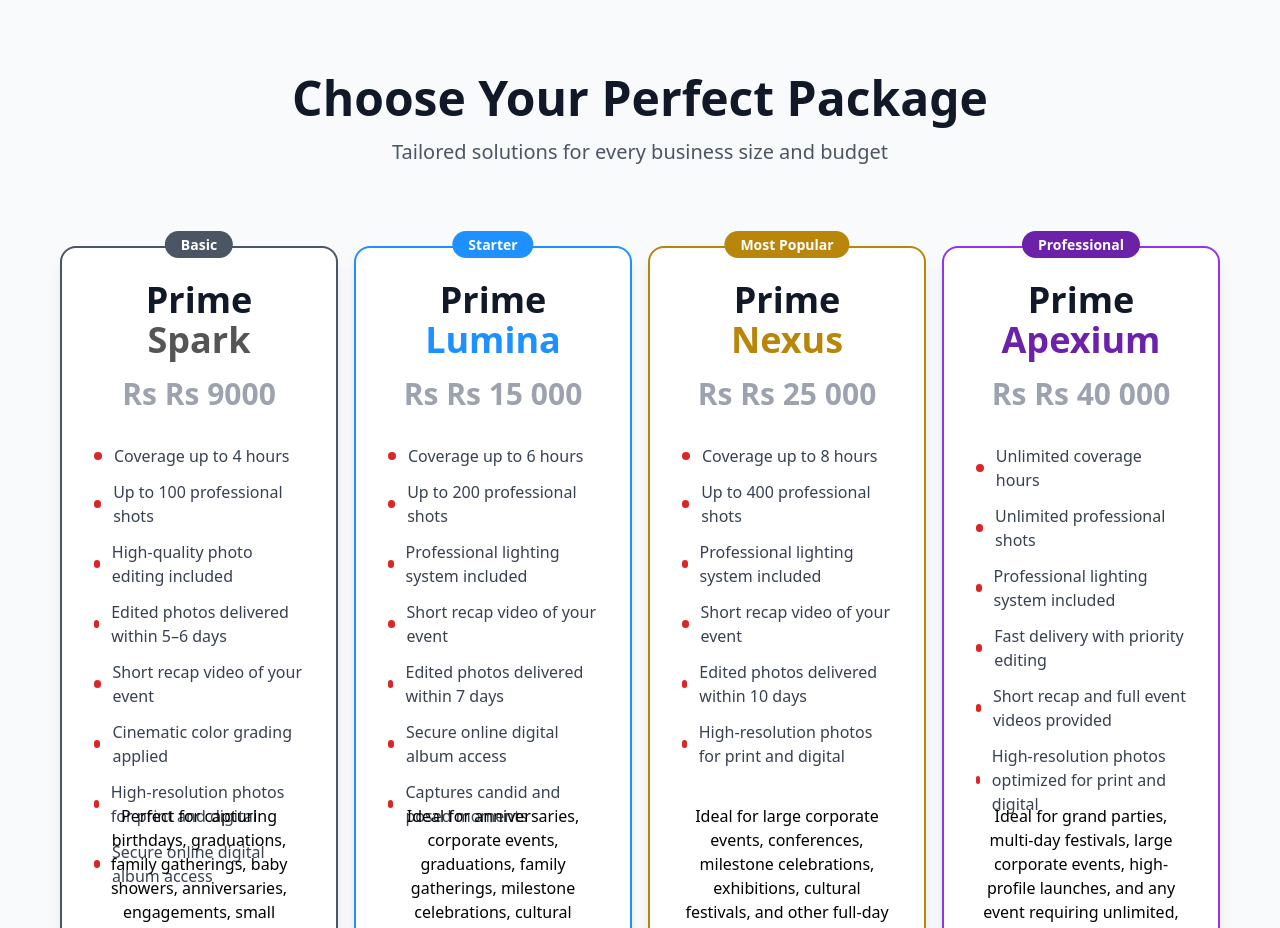
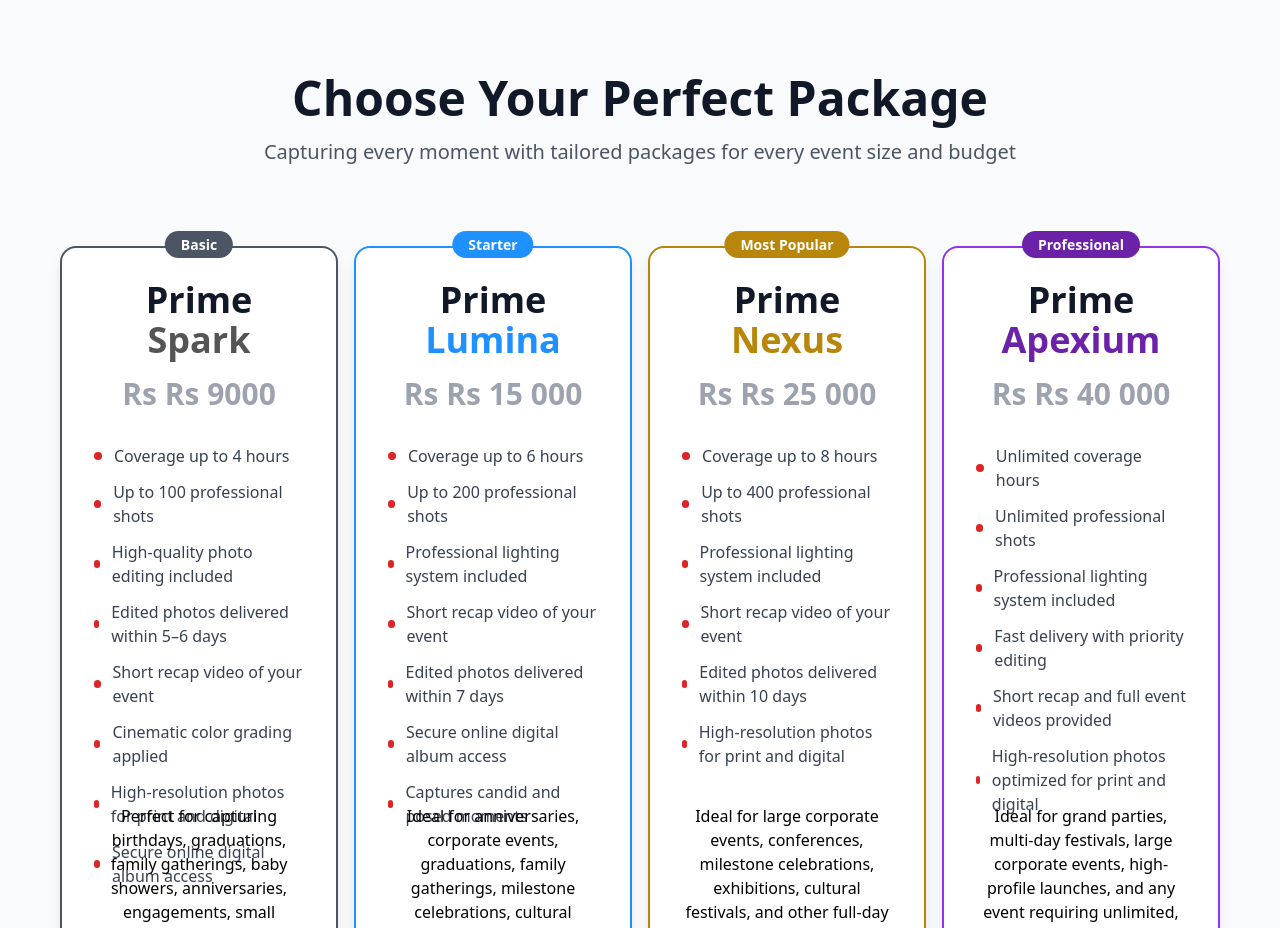
Before and after one commit to Bashitha267/primeProduction, a React (Vite) app: page /events in a window 1280 px wide. Shown: the part 1380-2308 px from the top of the page. Built offline with nearby package versions, Linux system fonts and the light colour scheme.

Commit message:
modified:   src/pages/Events.tsx

```diff
--- a/src/pages/Events.tsx
+++ b/src/pages/Events.tsx
@@ -267,7 +267,7 @@ const [selectedGallery, setSelectedGallery] = useState<string | null>(null);
               Choose Your Perfect Package
             </h2>
             <p className="text-xl text-gray-600">
-              Tailored solutions for every business size and budget
+              Capturing every moment with tailored packages for every event size and budget
             </p>
           </motion.div>
 
```
